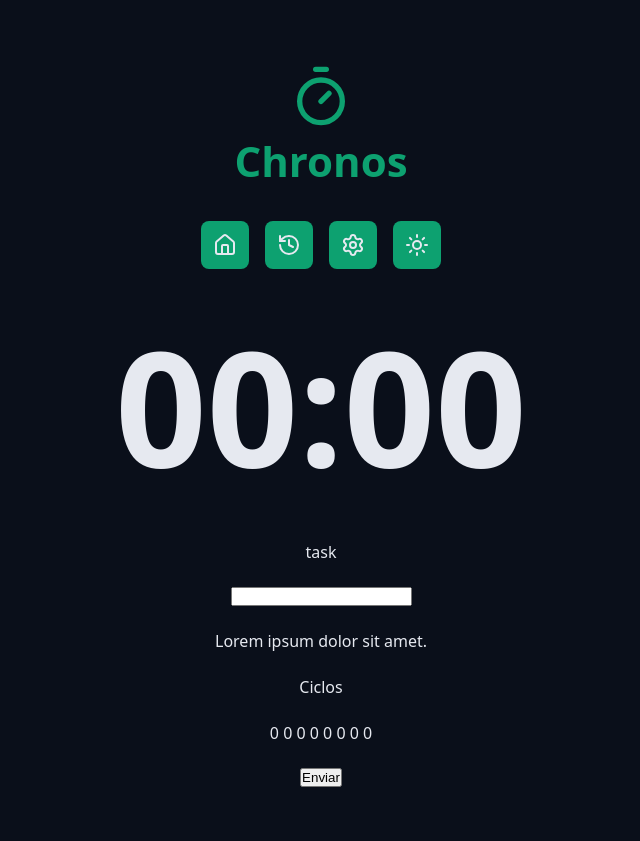
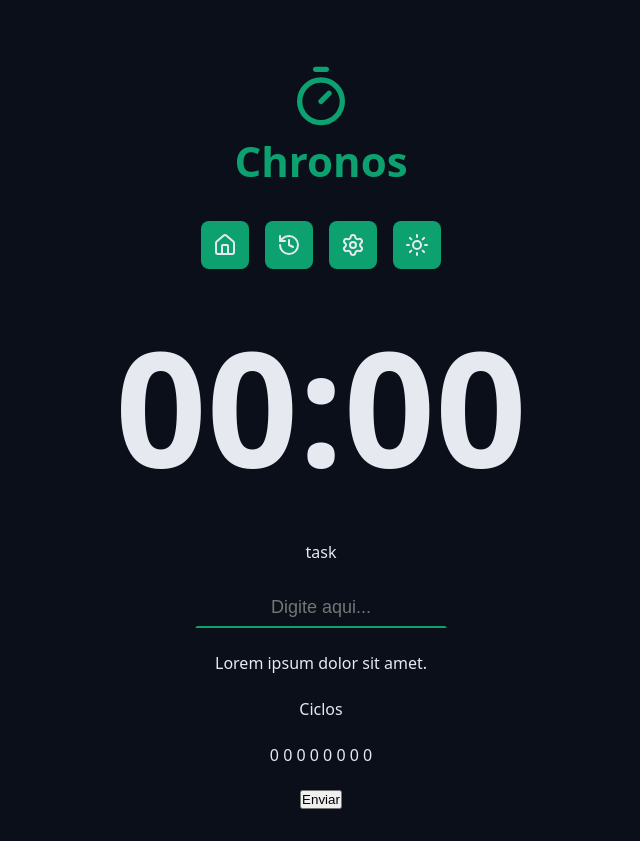
Before and after one commit to EduTiyo/chronos-pomodoro, a React (Vite) app: page / in a window 1280 px wide. Shown: the whole page, without its empty margins (319-959 px from the left). Before the commit the page ends 819 px from the top, so only its background shows below. Built offline with nearby package versions, Linux system fonts and the light colour scheme.

Commit message:
style: styling default input

```diff
--- a/src/App.tsx
+++ b/src/App.tsx
@@ -25,7 +25,12 @@
       <Container>
         <form className="form" action="">
           <div className="formRow">
-            <DefaultInput type="text" id="meuInput" />
+            <DefaultInput
+              labelText="task"
+              type="text"
+              id="meuInput"
+              placeholder="Digite aqui..."
+            />
           </div>
 
           <div className="formRow">
--- /dev/null
+++ b/src/components/DefaultInput/DefaultInput.module.css
@@ -0,0 +1,22 @@
+.input {
+  background-color: transparent;
+  border: none;
+  text-align: center;
+  font-size: 1.8rem;
+  padding: 0.8rem;
+  color: var(--text-default);
+  outline: none;
+  border: 0.2rem solid transparent;
+  border-bottom: 0.2rem solid var(--primary);
+  transition: all 0.1s ease-in-out;
+}
+
+.input:focus {
+  border: 0.2rem solid var(--primary);
+  border-radius: 0.8rem;
+}
+
+.input:disabled {
+  border-bottom: 0.2rem solid var(--disabled);
+  color: var(--text-muted);
+}
--- a/src/components/DefaultInput/index.tsx
+++ b/src/components/DefaultInput/index.tsx
@@ -1,12 +1,15 @@
+import styles from "./DefaultInput.module.css";
+
 type DefaultInputsProps = {
   id: string;
+  labelText?: string;
 } & React.ComponentProps<"input">;
 
-const DefaultInput = ({ id, type }: DefaultInputsProps) => {
+const DefaultInput = ({ id, type, labelText, ...rest }: DefaultInputsProps) => {
   return (
     <>
-      <label htmlFor={id}>task</label>
-      <input id={id} type={type} />
+      {labelText && <label htmlFor={id}>{labelText}</label>}
+      <input className={styles.input} id={id} type={type} {...rest} />
     </>
   );
 };
```
